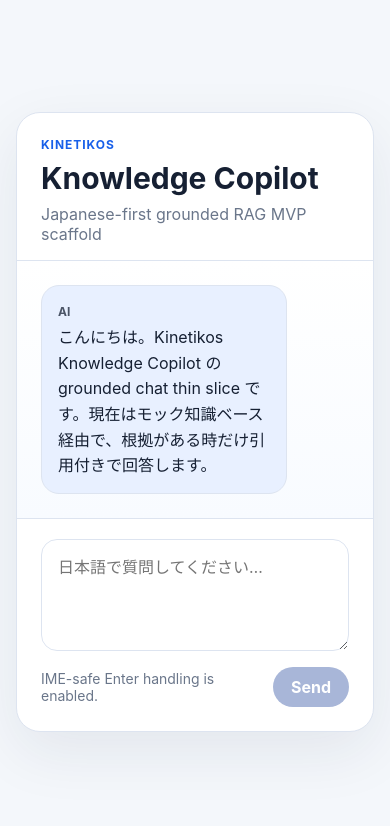
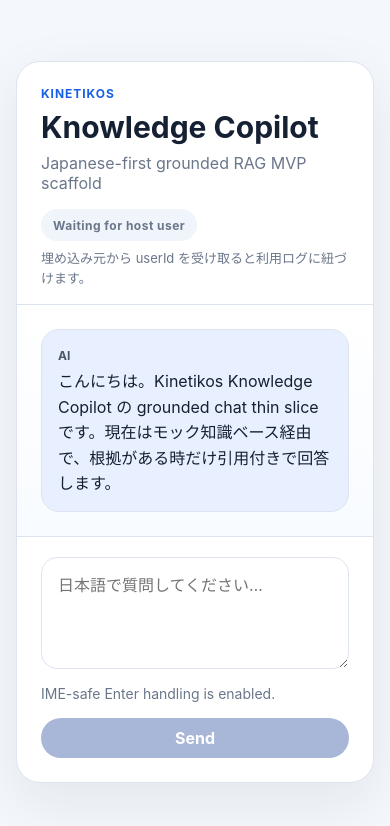
Before and after one commit to bitlabsdevteam/Kinetikos-Knowledge-Copilot, a Next.js app: page / in a window 390 px wide. Shown: the top 826 px of the page. Built offline with nearby package versions, Linux system fonts and the light colour scheme.

Commit message:
feat: scaffold embedded user handoff and usage logging

```diff
--- a/app/api/chat/route.ts
+++ b/app/api/chat/route.ts
@@ -2,6 +2,7 @@
 
 import type { ChatRequest } from '@/lib/contracts';
 import { answerFromKnowledgeBase } from '@/lib/mock-knowledge';
+import { appendUsageLog } from '@/lib/usage-log';
 
 export async function POST(request: Request) {
   const body = (await request.json()) as Partial<ChatRequest>;
@@ -10,7 +11,20 @@
     return NextResponse.json({ error: 'message is required' }, { status: 400 });
   }
 
-  const response = answerFromKnowledgeBase(body.message.trim());
+  const message = body.message.trim();
+  const userId = body.userId?.trim() || null;
+  const response = answerFromKnowledgeBase(message);
 
-  return NextResponse.json(response);
+  await appendUsageLog({
+    timestamp: new Date().toISOString(),
+    userId,
+    message,
+    grounded: response.grounded,
+    citationIds: response.citations.map((citation) => citation.id),
+  });
+
+  return NextResponse.json({
+    ...response,
+    sessionUserId: userId,
+  });
 }
--- a/app/globals.css
+++ b/app/globals.css
@@ -32,8 +32,47 @@
 }
 
 .chat-header {
+  display: flex;
+  justify-content: space-between;
+  gap: 16px;
   padding: 24px 24px 16px;
   border-bottom: 1px solid var(--border);
+}
+
+.session-badge {
+  max-width: 280px;
+  display: grid;
+  gap: 8px;
+  justify-items: end;
+  text-align: right;
+}
+
+.session-badge p {
+  margin: 0;
+  font-size: 13px;
+  line-height: 1.5;
+  color: var(--muted);
+}
+
+.session-pill {
+  display: inline-flex;
+  align-items: center;
+  min-height: 32px;
+  padding: 0 12px;
+  border-radius: 999px;
+  font-size: 12px;
+  font-weight: 700;
+  letter-spacing: 0.04em;
+}
+
+.session-pill-live {
+  background: #e7f7ef;
+  color: #0f7a43;
+}
+
+.session-pill-pending {
+  background: #f0f4fb;
+  color: var(--muted);
 }
 
 .eyebrow {
@@ -179,3 +218,24 @@
   color: var(--danger);
   font-size: 14px;
 }
+
+@media (max-width: 720px) {
+  .chat-header {
+    flex-direction: column;
+  }
+
+  .session-badge {
+    max-width: none;
+    justify-items: start;
+    text-align: left;
+  }
+
+  .message {
+    max-width: 100%;
+  }
+
+  .composer-actions {
+    flex-direction: column;
+    align-items: stretch;
+  }
+}
--- a/components/chat-shell.tsx
+++ b/components/chat-shell.tsx
@@ -1,8 +1,9 @@
 'use client';
 
-import { KeyboardEvent, useMemo, useState } from 'react';
+import { KeyboardEvent, useEffect, useMemo, useState } from 'react';
 
 import type { ChatMessage, ChatResponse } from '@/lib/contracts';
+import { HOST_USER_EVENT_TYPE, isHostUserPayload } from '@/lib/host-user';
 
 const starterMessages: ChatMessage[] = [
   {
@@ -18,6 +19,26 @@
   const [isComposing, setIsComposing] = useState(false);
   const [isSubmitting, setIsSubmitting] = useState(false);
   const [error, setError] = useState<string | null>(null);
+  const [userId, setUserId] = useState<string | null>(null);
+  const [userDisplayName, setUserDisplayName] = useState<string | null>(null);
+
+  useEffect(() => {
+    const handleMessage = (event: MessageEvent<unknown>) => {
+      if (!isHostUserPayload(event.data)) {
+        return;
+      }
+
+      setUserId(event.data.userId);
+      setUserDisplayName(event.data.displayName ?? null);
+    };
+
+    window.addEventListener('message', handleMessage);
+    window.parent?.postMessage({ type: HOST_USER_EVENT_TYPE, status: 'ready' }, '*');
+
+    return () => {
+      window.removeEventListener('message', handleMessage);
+    };
+  }, []);
 
   const canSend = useMemo(
     () => input.trim().length > 0 && !isComposing && !isSubmitting,
@@ -50,6 +71,8 @@
         body: JSON.stringify({
           message: text,
           history: nextHistory.map(({ role, text: messageText }) => ({ role, text: messageText })),
+          userId: userId ?? undefined,
+          userDisplayName: userDisplayName ?? undefined,
         }),
       });
 
@@ -96,6 +119,16 @@
             <p className="eyebrow">Kinetikos</p>
             <h1>Knowledge Copilot</h1>
             <p className="subtitle">Japanese-first grounded RAG MVP scaffold</p>
+          </div>
+          <div className="session-badge" aria-live="polite">
+            <span className={`session-pill ${userId ? 'session-pill-live' : 'session-pill-pending'}`}>
+              {userId ? 'User linked' : 'Waiting for host user'}
+            </span>
+            <p>
+              {userId
+                ? `${userDisplayName ?? userId} として利用ログを紐づけます。`
+                : '埋め込み元から userId を受け取ると利用ログに紐づけます。'}
+            </p>
           </div>
         </header>
 
--- a/lib/contracts.ts
+++ b/lib/contracts.ts
@@ -19,10 +19,12 @@
   message: string;
   history: Array<Pick<ChatMessage, 'role' | 'text'>>;
   userId?: string;
+  userDisplayName?: string;
 };
 
 export type ChatResponse = {
   answer: string;
   citations: Citation[];
   grounded: boolean;
+  sessionUserId?: string | null;
 };
--- /dev/null
+++ b/lib/host-user.ts
@@ -0,0 +1,17 @@
+export const HOST_USER_EVENT_TYPE = 'kinetikos:set-user';
+
+export type HostUserPayload = {
+  type: typeof HOST_USER_EVENT_TYPE;
+  userId: string;
+  displayName?: string;
+};
+
+export function isHostUserPayload(value: unknown): value is HostUserPayload {
+  if (!value || typeof value !== 'object') {
+    return false;
+  }
+
+  const payload = value as Partial<HostUserPayload>;
+
+  return payload.type === HOST_USER_EVENT_TYPE && typeof payload.userId === 'string';
+}
--- /dev/null
+++ b/lib/usage-log.ts
@@ -0,0 +1,20 @@
+import { mkdir, appendFile } from 'node:fs/promises';
+import path from 'node:path';
+
+import type { ChatResponse } from '@/lib/contracts';
+
+export type UsageLogEntry = {
+  timestamp: string;
+  userId: string | null;
+  message: string;
+  grounded: ChatResponse['grounded'];
+  citationIds: string[];
+};
+
+const dataDirectory = path.join(process.cwd(), 'data');
+const usageLogPath = path.join(dataDirectory, 'usage-log.jsonl');
+
+export async function appendUsageLog(entry: UsageLogEntry) {
+  await mkdir(dataDirectory, { recursive: true });
+  await appendFile(usageLogPath, `${JSON.stringify(entry)}\n`, 'utf8');
+}
```
Also changed, not shown: 2 other files (tests, documents, lock files or other folders).
